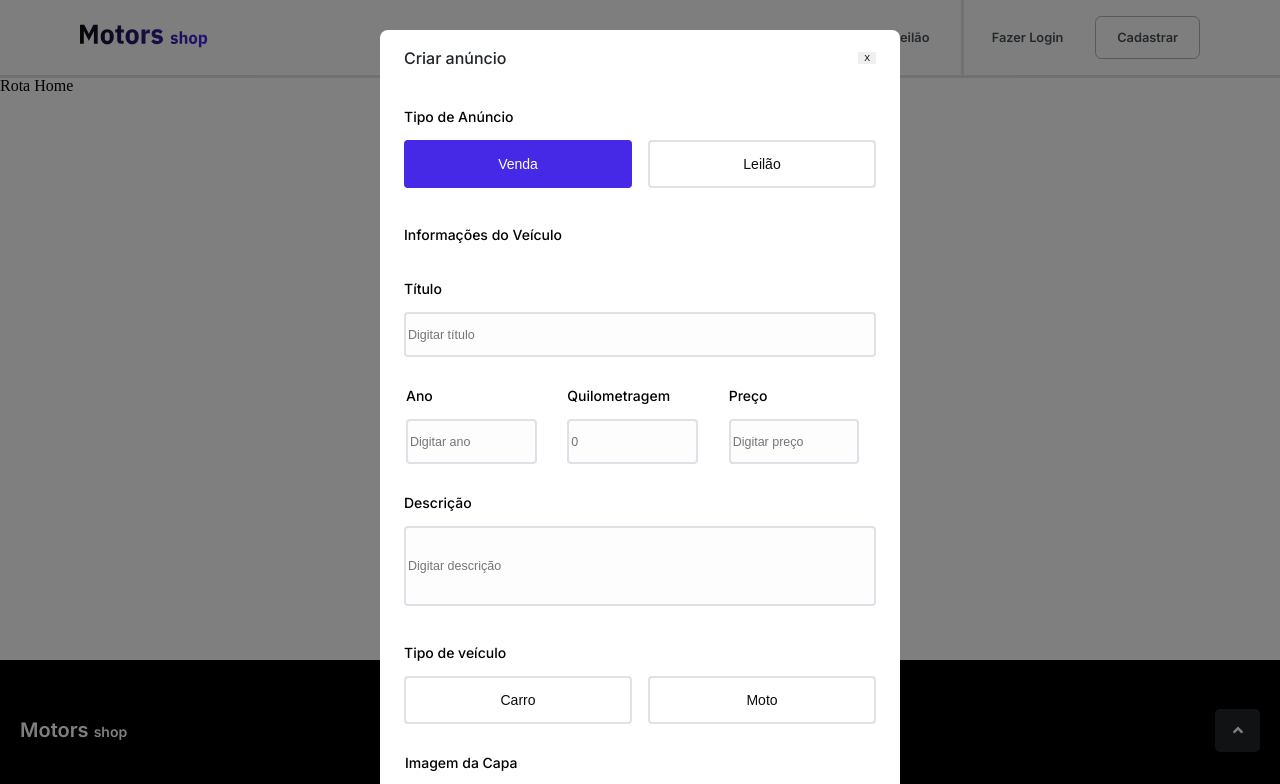
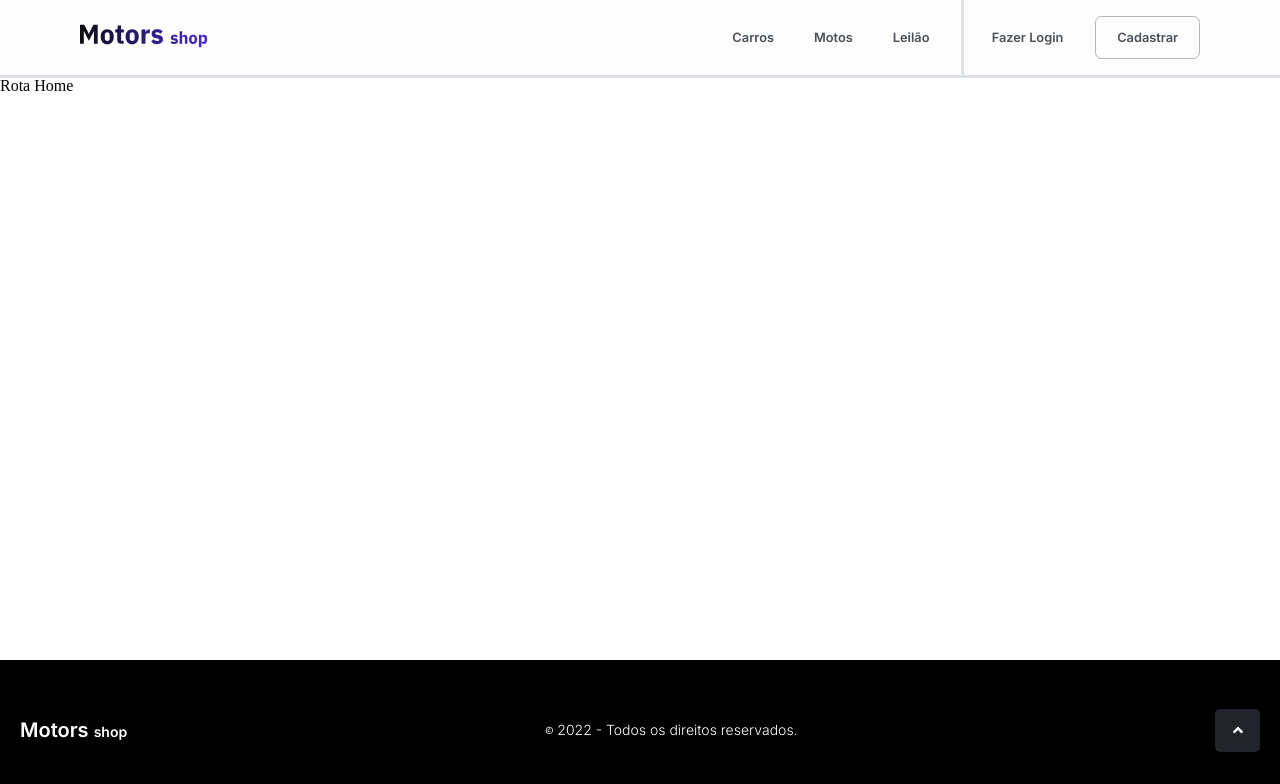
Before and after one commit to Motors-M6-Kenzie-Academy/Front-end, a React (Create React App) app: page / in a window 1280 px wide. Shown: the top 784 px of the page. Built offline with nearby package versions, Linux system fonts and the light colour scheme.

Commit message:
finished modalAds

```diff
--- a/src/App.tsx
+++ b/src/App.tsx
@@ -1,28 +1,23 @@
-import Footer from "./components/Footer";
-import ProductCard from "./components/ProductCard";
-import ModalImg from "./components/ModalImg";
-import ProductCardAuction from "./components/ProductCardAuction";
-import InputContainer from "./components/Inputs";
-import { Button } from "./components/Button";
-import Navbar from "./components/Navbar";
+
 import GlobalStyle from "./styles/globalStyles";
-import Modal from "./components/ModalAds";
+import { Routes, Route } from "react-router-dom";
+import { Home } from "./pages/Home";
+import { SignIn } from "./pages/SignIn";
+import { Register } from "./pages/Register";
+import { PrivateRout } from "./pages/PrivateRoute";
+import AdsProvider from "./contexts/AdsContexts";
 
 function App() {
   return (
-    <>
+    <AdsProvider>
       <GlobalStyle />
-      <Navbar />
-      {/* <InputContainer
-        label="Email"
-        placeHolder="email@email.com"
-        typeInput="email"
-      /> */}
-      {/* <ProductCard /> */}
-      <ProductCardAuction />
-      <Footer />
-      {/* <ModalImg /> */}
-    </>
+      <Routes>
+        <Route path="/" element={<Home />} />
+        <Route path="/signin" element={<SignIn />} />
+        <Route path="/register" element={<Register />} />
+        <Route path="/private" element={<PrivateRout />} />
+      </Routes>
+    </AdsProvider>
   );
 }
 
--- a/src/components/ModalAds/index.tsx
+++ b/src/components/ModalAds/index.tsx
@@ -7,23 +7,32 @@ import { AdsContext } from "../../contexts/AdsContexts";
 
 const Modal = () => {
     const { register, handleSubmit } = useForm<IAdsRequest>();
-    const {onSubmitAds, closeModal, setTypeVehicle} = useContext(AdsContext)
+    const {onSubmitAds, isOpenModal, setIsOpenModal, setTypeVehicle, type_vehicle} = useContext(AdsContext)
+
+    const onSubmitFunc = (data: any) => {
+     data.typeVehicle = type_vehicle
+
+     onSubmitAds(data)
+    }
 
     return(
+        <>
+        {
+            isOpenModal && (
             <Container>
                 <div className="modalBox">
                     <div className="headerModal">
                         <h2>Criar anúncio</h2>
-                    <button type="button" className="btnClose" onClick={() => closeModal()}>X</button>
+                        <button type="button" className="btnClose" onClick={() => setIsOpenModal(false)}>X</button>
                     </div>
 
                     <div className="formNewAd">
-                    <Form onSubmit={handleSubmit(onSubmitAds)}>
+                        <Form onSubmit={handleSubmit(onSubmitFunc)}>
                             <div className="initModal">
                                 <p>Tipo de Anúncio</p>
                                 <div className="btnType">
-                                <button className="btnSell">Venda</button>
-                                <button className="btnBid">Leilão</button>
+                                    <button type="button" className="btnSell">Venda</button>
+                                    <button type="button" className="btnBid">Leilão</button>
                                 </div>
 
                                 <p>Informações do Veículo</p>
@@ -57,8 +66,8 @@ const Modal = () => {
 
                                 <p>Tipo de veículo</p>
                                 <div className="listVehicleType">
-                                <button className="btnVType" onClick= {() => setTypeVehicle("Carro")}>Carro</button>
-                                <button className="btnVType" onClick= {() => setTypeVehicle("Moto")}>Moto</button>
+                                    <button type="button" className="btnVType" onClick= {() => setTypeVehicle("car")}>Carro</button>
+                                    <button type="button" className="btnVType" onClick= {() => setTypeVehicle("motorbike")}>Moto</button>
                                 </div>
                             </div>
 
@@ -72,7 +81,7 @@ const Modal = () => {
 
                             <div className="btnPublish">
                                 <button className="btnCancel">Cancelar</button>
-                            <button className="btnCreate">Criar anúncio</button>
+                                <button type="submit" className="btnCreate">Criar anúncio</button>
                             </div>
                         </Form>
                     </div>
@@ -81,5 +90,8 @@ const Modal = () => {
             </Container>
             )
         }
+    </>
+    )
+}
 
 export default Modal
--- a/src/contexts/AdsContexts.tsx
+++ b/src/contexts/AdsContexts.tsx
@@ -8,8 +8,7 @@ interface AdsContextData{
     isOpenModal: boolean;
     setIsOpenModal: React.Dispatch<React.SetStateAction<boolean>>;
     setTypeVehicle: React.Dispatch<React.SetStateAction<string>>;
-    openModal:() => void;
-    closeModal: () => void;
+    type_vehicle: string;
 }
 
 export const AdsContext = createContext<AdsContextData>(
@@ -20,23 +19,14 @@ export interface IAuthProvier {
     children: ReactNode;
   }
 
-
 const AdsProvider = ({ children }: IAuthProvier) => {
     const [adsApi, setAdsApi] = useState<IAds>({} as IAds)
     const [listAds, setListAds] = useState<IAds[]>([])
-    const [typeVehicle, setTypeVehicle] = useState<string>("car")
-    const [modal, setModal] = useState<string| null>(null);
+    const [type_vehicle, setTypeVehicle] = useState<string>("car")
     const [isOpenModal, setIsOpenModal] = useState<boolean>(false);
 
-    const tokenUser = localStorage.getItem("@login:token")
+    // const tokenUser = localStorage.getItem("@login:token")
 
-    const openModal = () => {
-        setIsOpenModal(true)
-      }
-
-      const closeModal = () => {
-        setIsOpenModal(false)
-      }
 
     const onSubmitAds = (data: IAdsRequest) => {
         api
@@ -44,24 +34,25 @@ const AdsProvider = ({ children }: IAuthProvier) => {
         .then((res) => {
             setListAds((oldAds) => [...oldAds, res.data])
             setAdsApi(res.data)
-            setModal(null)
+            console.log(res.data)
+            setIsOpenModal(false)
         })
         .catch((err) => console.log(err))
     }
 
-    useEffect(() => {
-        if (tokenUser) {
-          api
-            .get("/ads", {
-              headers: { Authorization: `Bearer ${tokenUser}` },
-            })
-            .then((res) => {
-              setListAds(res.data)
-              setModal(null)
-            })
-            .catch((err) => console.error(err));
-        }
-      }, []);
+    // useEffect(() => {
+    //     if (tokenUser) {
+    //       api
+    //         .get("/ads", {
+    //           headers: { Authorization: `Bearer ${tokenUser}` },
+    //         })
+    //         .then((res) => {
+    //           setListAds(res.data)
+    //           setIsOpenModal(false)
+    //         })
+    //         .catch((err) => console.error(err));
+    //     }
+    //   }, []);
 
     return (
         <AdsContext.Provider
@@ -70,9 +61,8 @@ const AdsProvider = ({ children }: IAuthProvier) => {
                 onSubmitAds,
                 isOpenModal,
                 setIsOpenModal,
-                openModal,
-                closeModal,
                 setTypeVehicle,
+                type_vehicle,
             }}
             >
                 {children}
--- a/src/index.tsx
+++ b/src/index.tsx
@@ -1,13 +1,7 @@
 import React from "react";
 import ReactDOM from "react-dom/client";
-import GlobalStyle from "./styles/globalStyles";
-import { Routes, Route, BrowserRouter } from "react-router-dom";
-
-// Imports dos components das rotas
-import { SignIn } from "./pages/SignIn";
-import { Register } from "./pages/Register";
-import { Home } from "./pages/Home";
-import { PrivateRout } from "./pages/PrivateRoute";
+import { BrowserRouter } from "react-router-dom";
+import App from "./App";
 import AdsProvider from "./contexts/AdsContexts";
 
 const root = ReactDOM.createRoot(
@@ -17,14 +11,8 @@ const root = ReactDOM.createRoot(
 root.render(
   <React.StrictMode>
     <AdsProvider>
-    <GlobalStyle />
     <BrowserRouter>
-      <Routes>
-        <Route path="/" element={<Home />} />
-        <Route path="/signin" element={<SignIn />} />
-        <Route path="/register" element={<Register />} />
-        <Route path="/private" element={<PrivateRout />} />
-      </Routes>
+      <App/>
     </BrowserRouter>
     </AdsProvider>
   </React.StrictMode>
--- a/src/services/api.ts
+++ b/src/services/api.ts
@@ -1,7 +1,7 @@
 import axios from "axios";
 
 const api = axios.create({
-  baseURL: "https://localhost:3000",
+  baseURL: "http://localhost:3000",
   timeout: 5000,
 });
 
```
Lines whose indentation alone changed are shown as unchanged.
